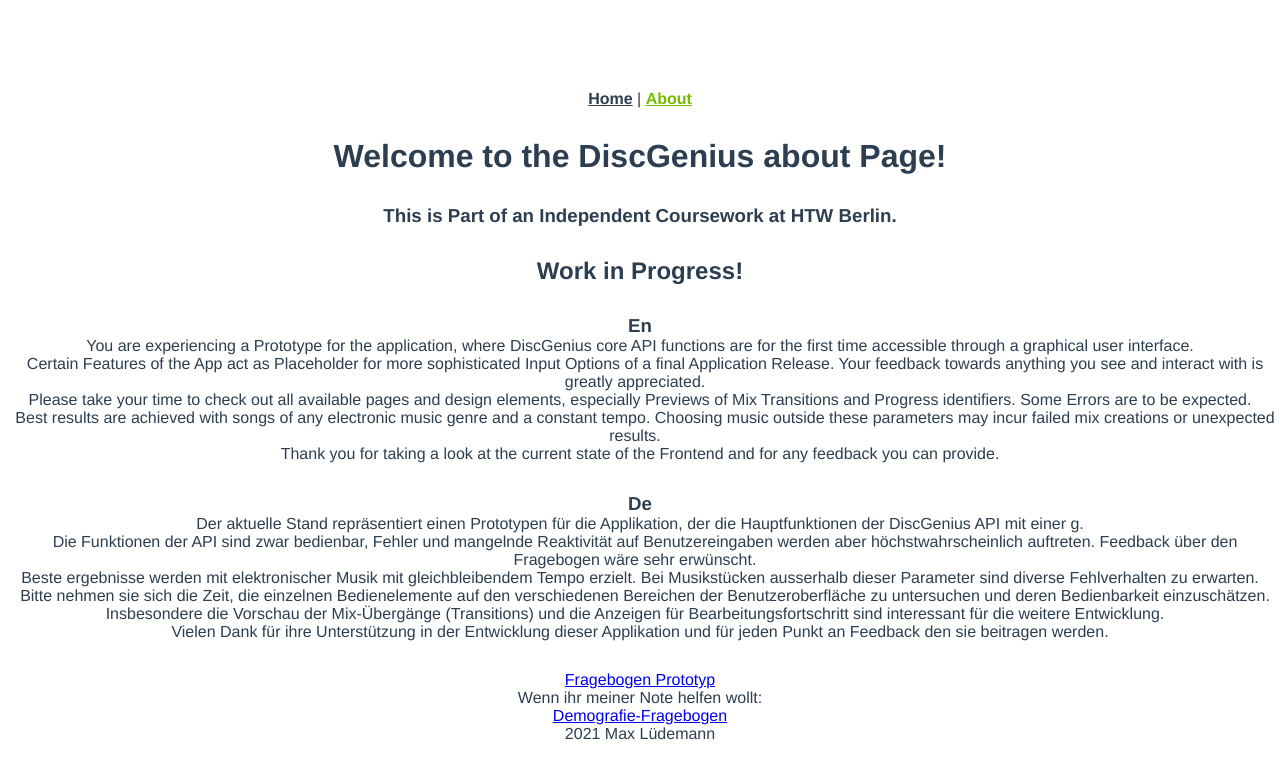
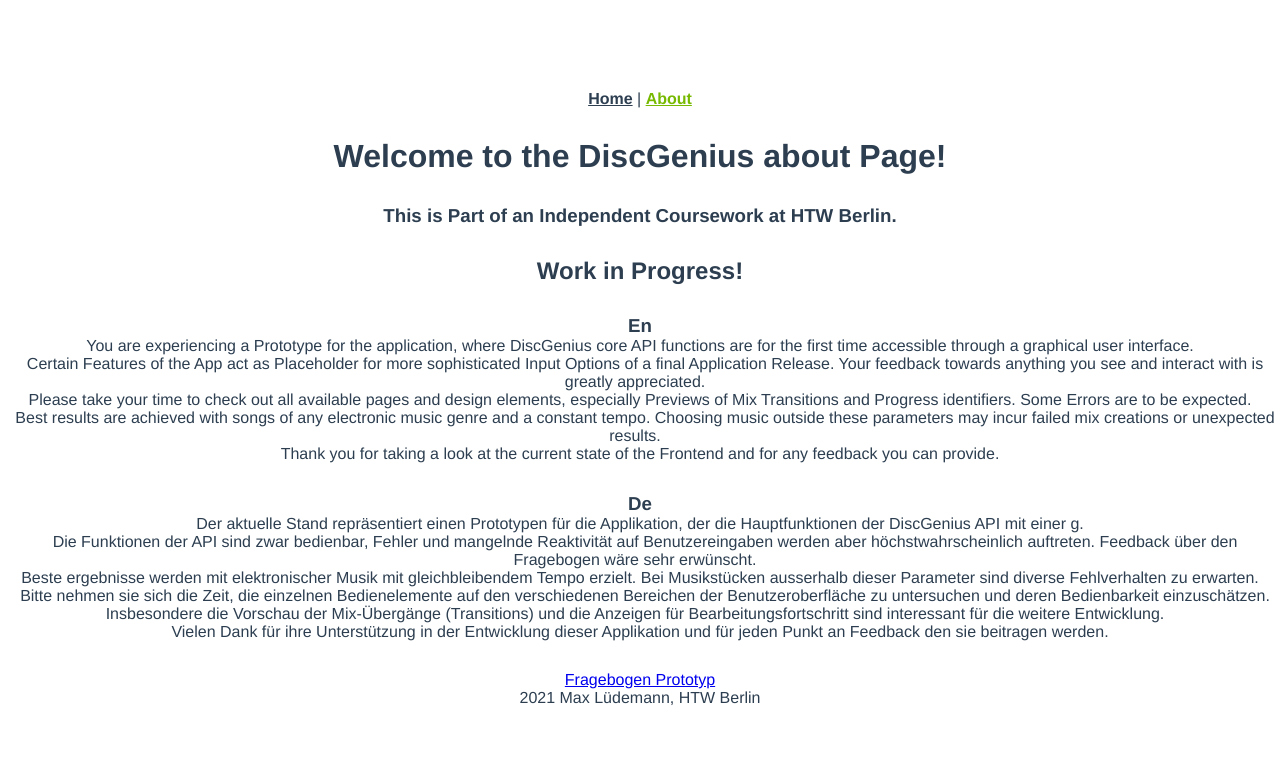
Before and after one commit to menno4000/discgenius-app, a Vue app: page /about in a window 1280 px wide. Shown: the top 778 px of the page. Built offline with nearby package versions, Linux system fonts and the light colour scheme; what vue-ellipse-progress, vue-smoothscroll, vue2-collapse would draw is missing.

Commit message:
Update About.vue

```diff
--- a/src/views/About.vue
+++ b/src/views/About.vue
@@ -52,17 +52,8 @@
         Fragebogen Prototyp
       </a>
     </div>
-    <div>
-      <span>Wenn ihr meiner Note helfen wollt:</span>
-    </div>
-    <div>
-      <a href="https://docs.google.com/forms/d/e/1FAIpQLSfJNuUcNzDqzZjd-GzLfD7gI3oNLeAdIntuETfIYbaz9R6ANw/viewform?usp=sf_link">
-        Demografie-Fragebogen
-      </a>
-    </div>
-    <div>
       <span>
-        2021 Max Lüdemann
+        2021 Max Lüdemann, HTW Berlin
       </span>
     </div>
   </div>
```
